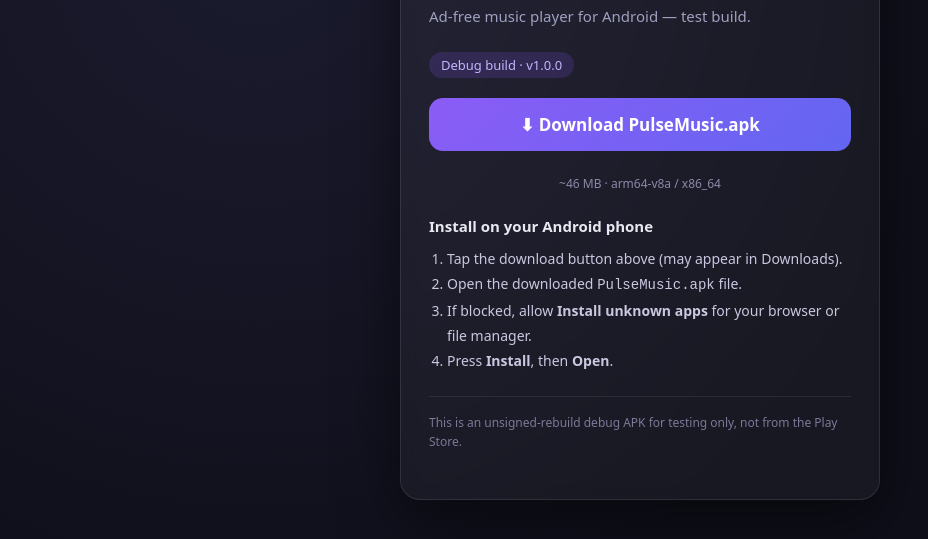
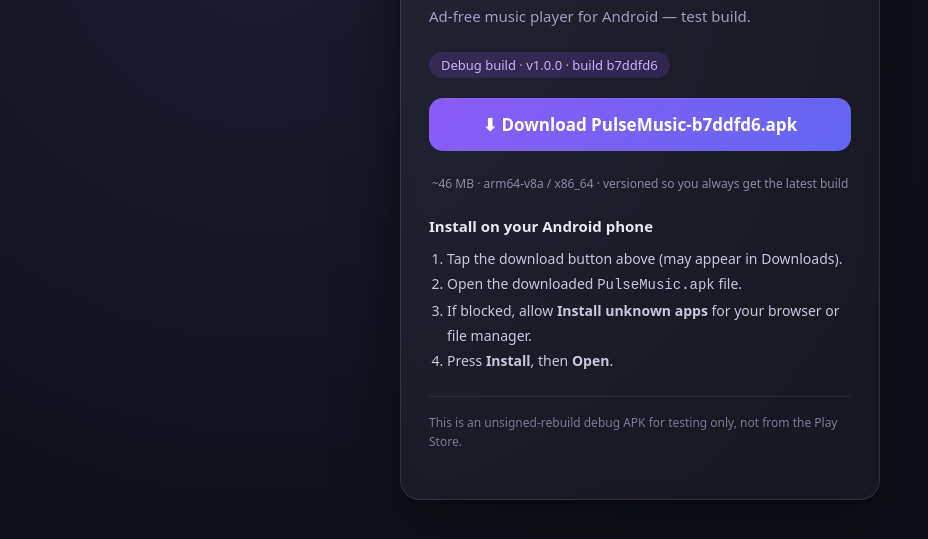
Before and after one commit to musanif01/music, a plain HTML site: page web-apk/index.html in a window 1280 px wide. Shown: the part 227-766 px from the top of the page, without its empty margins (0-928 px from the left). Drawn offline with Linux system fonts and the light colour scheme.

Commit message:
cache-bust APK: versioned filename + no-store headers so browsers never serve a stale build

```diff
--- a/web-apk/index.html
+++ b/web-apk/index.html
@@ -89,10 +89,10 @@
     <div class="logo">PM</div>
     <h1>PulseMusic</h1>
     <p class="sub">Ad-free music player for Android — test build.</p>
-    <div class="version">Debug build · v1.0.0</div>
+    <div class="version">Debug build · v1.0.0 · build b7ddfd6</div>
 
-    <a class="download" href="./PulseMusic.apk" download>⬇ Download PulseMusic.apk</a>
-    <div class="meta">~46 MB · arm64-v8a / x86_64</div>
+    <a class="download" href="./PulseMusic-b7ddfd6.apk" download>⬇ Download PulseMusic-b7ddfd6.apk</a>
+    <div class="meta">~46 MB · arm64-v8a / x86_64 · versioned so you always get the latest build</div>
 
     <h2>Install on your Android phone</h2>
     <ol>
```
Also changed, not shown: web-apk/vercel.json, 1 other file.
